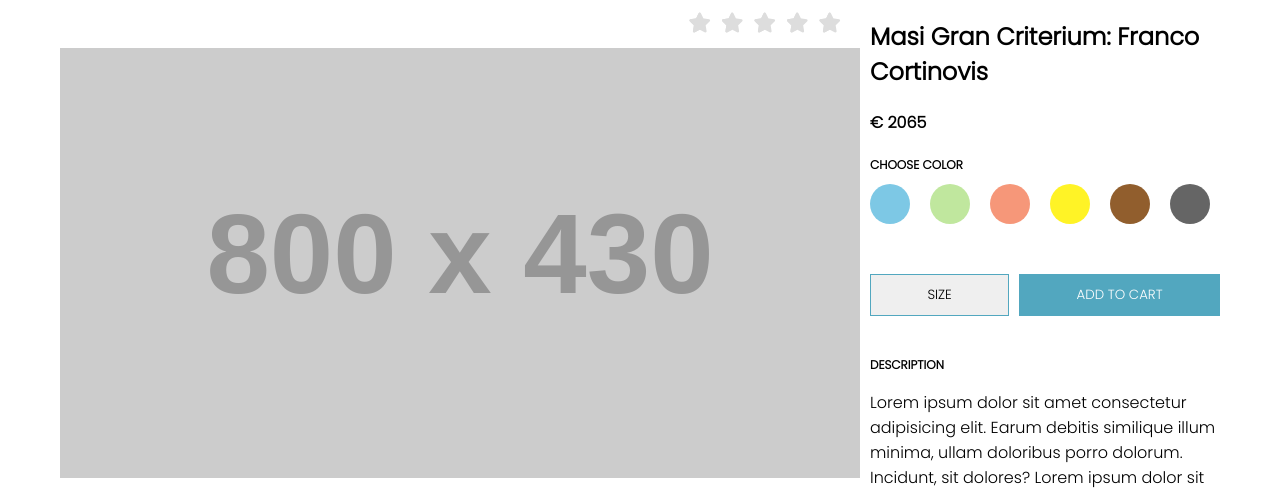
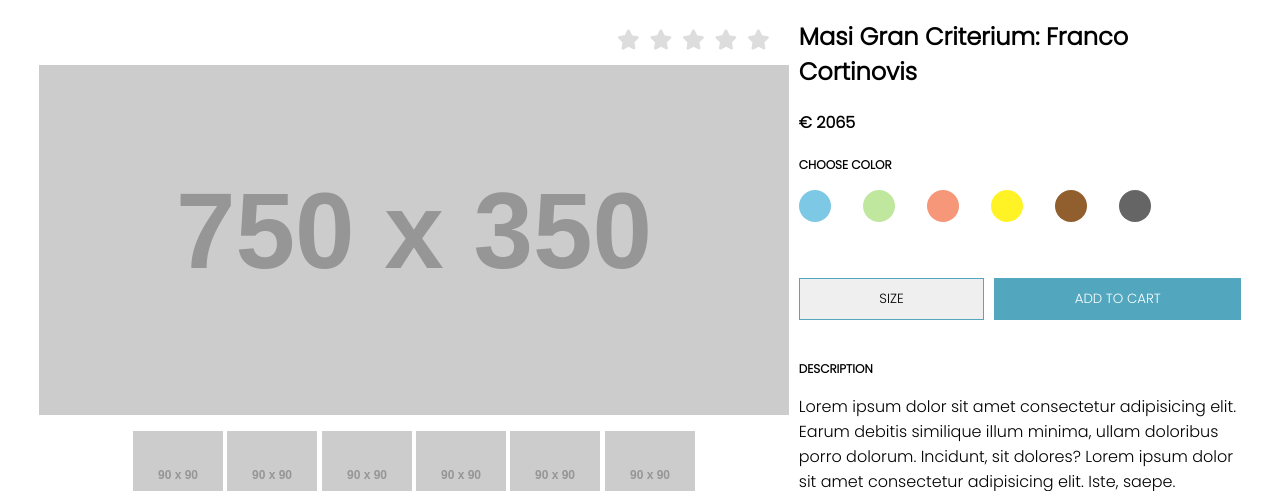
Before and after one commit to Kittekat14/Bicycle-product-page, a plain HTML site: page index.html in a window 1280 px wide. Shown: the part 88-579 px from the top of the page. Drawn offline with Linux system fonts and the light colour scheme; placeholder pictures from the web are drawn by us.

Commit message:
all flex-container flex-wrap

```diff
--- a/index.html
+++ b/index.html
@@ -109,7 +109,7 @@
             /><label class="half" for="starhalf" title="0.5 stars"></label>
           </fieldset>
           <img
-            src="http://via.placeholder.com/800x430"
+            src="http://via.placeholder.com/750x350"
             alt="placeholder for bike product"
           />
           <figure>
--- a/style.css
+++ b/style.css
@@ -51,6 +51,7 @@
 
 .flex-navbar {
   display: flex;
+  flex-wrap: wrap;
   justify-content: space-around;
   border-bottom: 2px solid #c6c8d1;
   color: #888b92;
@@ -105,6 +106,7 @@
 
 .profile__container {
   display: flex;
+  flex-wrap: wrap;
   align-items: center;
 }
 .profile__link {
@@ -120,7 +122,7 @@
 
 .main__container {
   display: flex;
-  width: 80%;
+  flex-wrap: wrap;
   justify-content: center;
   align-items: center;
   margin: 0 auto;
@@ -135,6 +137,7 @@
 .img__container {
   display: flex;
   flex-direction: column;
+  flex-wrap: wrap;
   align-items: center;
 }
 
@@ -145,6 +148,7 @@
 
 .color__container {
   display: flex;
+  flex-wrap: wrap;
 }
 
 .button__container {
@@ -168,6 +172,7 @@
   width: 100%;
   margin: 0 auto;
   display: flex;
+  flex-wrap: wrap;
   justify-content: space-evenly;
 }
 .social-media-footer i {
@@ -175,9 +180,9 @@
 }
 
 .select {
-  width: 40px;
-  height: 40px;
-  margin: 10px;
+  width: 2em;
+  height: 2em;
+  margin: 1em;
   border-radius: 50%;
 }
 
```
